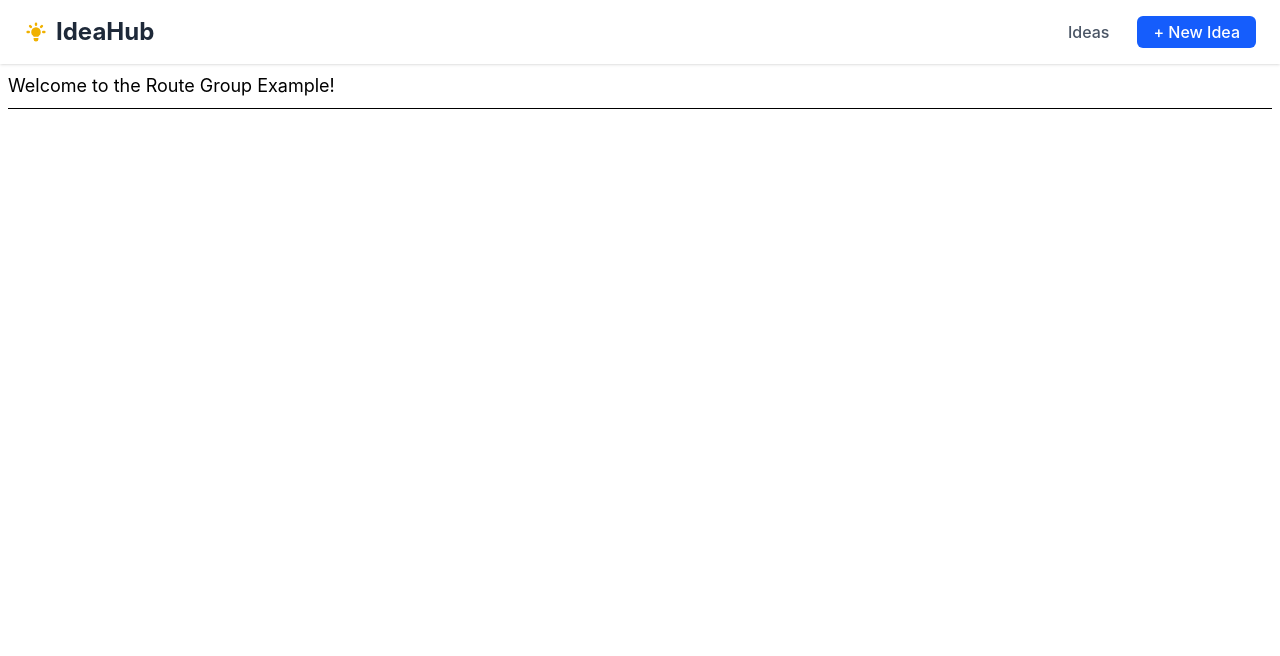
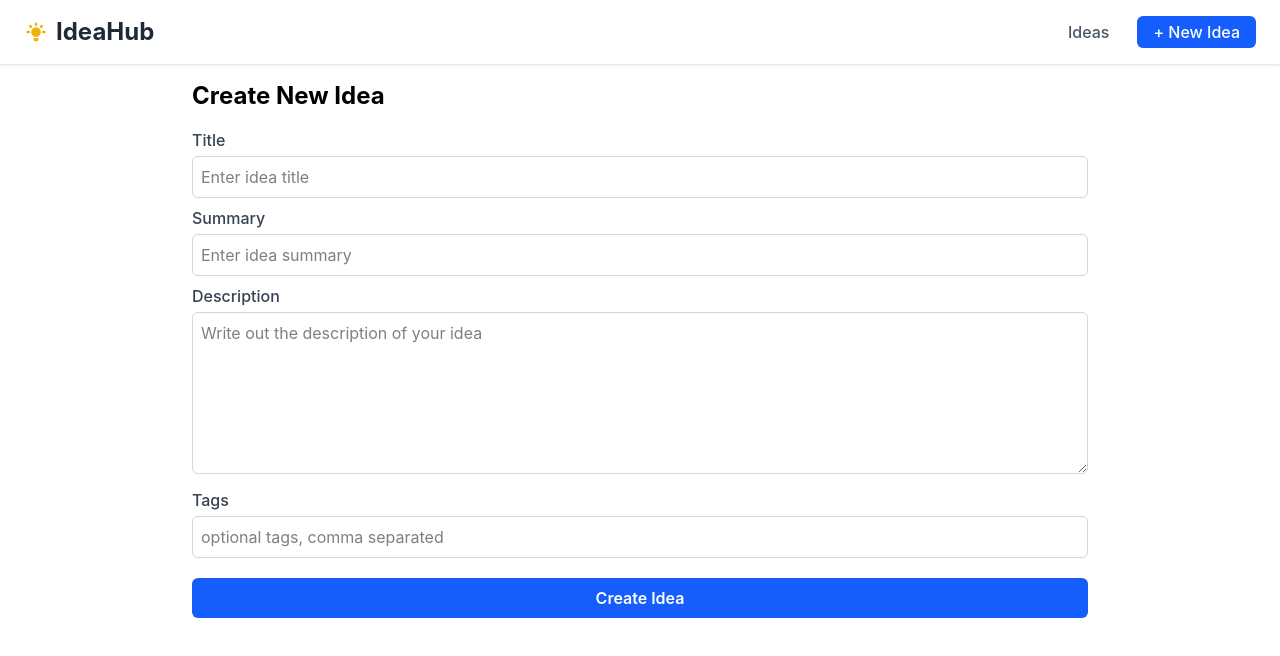
Before and after one commit to kipyek/idea-hub, a React (Vite) app: page /Ideas/new in a window 1280 px wide. Shown: the top 656 px of the page. Built offline with nearby package versions, Linux system fonts and the light colour scheme.

Commit message:
added new idea form

```diff
--- a/src/home.html
+++ /dev/null
@@ -1,42 +0,0 @@
-<div
-  class="flex flex-col md:flex-row items-start justify-between gap-10 p-6 text-blue-600"
->
-  <div class="flex flex-col items-start gap-4">
-    <Lightbulb class="w-16 h-16 text-yellow-400" />
-    <h1 class="text-4xl font-bold text-gray-800">Welcome to IdeaDrop</h1>
-    <p class="text-gray-600 max-w-xs">
-      Share, explore, and build on the best startup ideas and side hustles.
-    </p>
-  </div>
-
-  <section class="flex-1">
-    <h2 class="text-2xl font-semibold mb-4 text-gray-800">Latest Ideas</h2>
-    <ul class="space-y-6">
-      <li class="border border-gray-300 rounded-lg shadow p-4 bg-white">
-        <h3 class="text-lg font-bold text-gray-900">Idea Title 1</h3>
-        <p class="text-gray-600 mb-2">This will be the summary for idea 1...</p>
-        <a href="#" class="text-blue-600 hover:underline"> Read more → </a>
-      </li>
-      <li class="border border-gray-300 rounded-lg shadow p-4 bg-white">
-        <h3 class="text-lg font-bold text-gray-900">Idea Title 2</h3>
-        <p class="text-gray-600 mb-2">This will be the summary for idea 1...</p>
-        <a href="#" class="text-blue-600 hover:underline"> Read more → </a>
-      </li>
-      <li class="border border-gray-300 rounded-lg shadow p-4 bg-white">
-        <h3 class="text-lg font-bold text-gray-900">Idea Title 3</h3>
-        <p class="text-gray-600 mb-2">This will be the summary for idea 1...</p>
-        <a href="#" class="text-blue-600 hover:underline"> Read more → </a>
-      </li>
-    </ul>
-
-    <div class="mt-6">
-      <a
-        href="/ideas"
-        class="w-full text-center inline-block bg-blue-600 hover:bg-blue-700 text-white font-semibold px-5 py-2 rounded-md transition"
-      >
-        View All Ideas
-      </a>
-    </div>
-  </section>
-</div>
-;
--- a/src/routes/Ideas/new/index.tsx
+++ b/src/routes/Ideas/new/index.tsx
@@ -1,4 +1,5 @@
 import { createFileRoute } from '@tanstack/react-router'
+import { useState } from 'react'
 
 export const Route = createFileRoute(
   '/Ideas/new/',
@@ -7,10 +8,95 @@ export const Route = createFileRoute(
 })
 
 function CreateNewIdeaPage() {
+  const [title,setTitle] = useState('')
+  const [summary, setSummary] = useState('')
+  const [description,setDescription] = useState('')
+  const [tags, setTags] = useState('')
   return (
-    <div className={`p-2`}>
-      <div className={`text-lg`}>Welcome to the Route Group Example!</div>
-      <hr className={`my-2`} />
+    <div className='space-y-4 max-w-4xl mx-2 md:mx-auto'>
+   <div className='flex justify-between items-center mb-4'>
+        <h1 className='text-2xl font-bold mt-4'>Create New Idea</h1>
+      </div>
+      <form onSubmit={()=>{}} className='space-y-2'>
+        <div>
+          <label
+            htmlFor='title'
+            className='block text-gray-700 font-medium mb-1'
+          >
+            Title
+          </label>
+          <input
+            id='title'
+            type='text'
+            value={title}
+            onChange={(e) => setTitle(e.target.value)}
+            className='w-full border border-gray-300 rounded-md p-2 focus:outline-none focus:ring-2 focus:ring-blue-500'
+            placeholder='Enter idea title'
+          />
+        </div>
+
+        <div>
+          <label
+            htmlFor='summary'
+            className='block text-gray-700 font-medium mb-1'
+          >
+            Summary
+          </label>
+          <input
+            id='summary'
+            type='text'
+            value={summary}
+            onChange={(e) => setSummary(e.target.value)}
+            className='w-full border border-gray-300 rounded-md p-2 focus:outline-none focus:ring-2 focus:ring-blue-500'
+            placeholder='Enter idea summary'
+          />
+        </div>
+
+        <div>
+          <label
+            htmlFor='body'
+            className='block text-gray-700 font-medium mb-1'
+          >
+            Description
+          </label>
+          <textarea
+            id='body'
+            value={description}
+            onChange={(e) => setDescription(e.target.value)}
+            rows={6}
+            className='w-full border border-gray-300 rounded-md p-2 focus:outline-none focus:ring-2 focus:ring-blue-500'
+            placeholder='Write out the description of your idea'
+          />
+        </div>
+
+        <div>
+          <label
+            htmlFor='tags'
+            className='block text-gray-700 font-medium mb-1'
+          >
+            Tags
+          </label>
+          <input
+            id='tags'
+            type='text'
+            value={tags}
+            onChange={(e) => setTags(e.target.value)}
+            className='w-full border border-gray-300 rounded-md p-2 focus:outline-none focus:ring-2 focus:ring-blue-500'
+            placeholder='optional tags, comma separated'
+          />
+        </div>
+
+        <div className='mt-5'>
+          <button
+            type='submit'
+            disabled={false}
+            className='block w-full bg-blue-600 hover:bg-blue-700 text-white font-semibold px-6 py-2 rounded-md transition disabled:opacity-50 disabled:cursor-not-allowed'
+          >
+            Create Idea
+          </button>
+        </div>
+      </form>
+
     </div>
   )
 }
--- a/src/screens/components/header.tsx
+++ b/src/screens/components/header.tsx
@@ -20,7 +20,7 @@ const Header = () => {
             Ideas
           </Link>
           <Link
-            to='/Ideas'
+            to='/Ideas/new'
             className='bg-blue-600 hover:bg-blue-700 text-white font-medium transition px-4 py-2 rounded-md leading-none'
           >
             + New Idea
--- a/src/screens/ideas/ideaDetails.tsx
+++ b/src/screens/ideas/ideaDetails.tsx
@@ -7,7 +7,7 @@ export default function IdeaDetailsPage() {
   const { data } = useSuspenseQuery(ideaQueryOptons(ideaId));
   return (
     <div className="p-8 max-w-4xl justify-center items-center mx-auto">
-      <div className="bg-gray-300 m-2 rounded-lg p-4 shadow-lg">
+      <div className="bg-gray-100 m-2 rounded-lg p-4 shadow-md">
       <Link to="/Ideas" className="text-blue-500 underline block cursor-pointer">
       Back to Ideas
       </Link>
--- a/src/screens/ideas/ideas.tsx
+++ b/src/screens/ideas/ideas.tsx
@@ -7,10 +7,10 @@ export default function IdeasPage() {
   const { data } = useSuspenseQuery(ideaQueryOptons());
   console.log('data is being processed', data)
   return (
-    <div className="p-8">
-      <div className="grid  sm:grid-cols-3">
+    <div className='max-w-4xl mx-auto rounded-md bg-gray-200 mt-4 py-6 px-4'>
+      <div className="grid  sm:grid-cols-3 max-w-4xl mx-auto">
          {data.map((item: IdeasProps) => (
-          <Link to='/Ideas/$ideaId' params={{ideaId:item.id}} className="gap-4 bg-gray-300 m-2 rounded-lg p-4 shadow-lg ">
+          <Link to='/Ideas/$ideaId' params={{ideaId:item.id}} className="gap-4 bg-white m-2 rounded-lg p-4 shadow-md">
         <h1 className="text-lg font-bold">{item.title}</h1>
         <p className="my-2 text-gray-500">{item.summary}</p>
         </Link>
```
